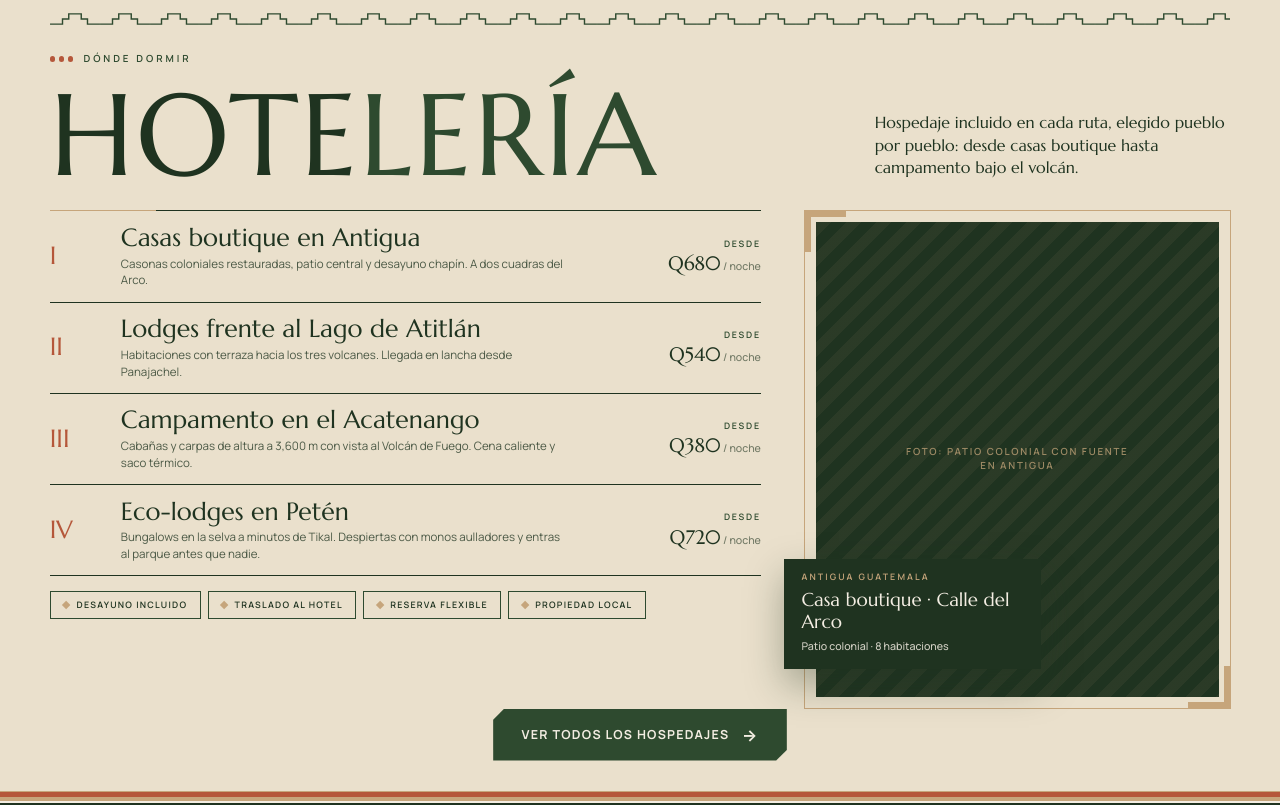
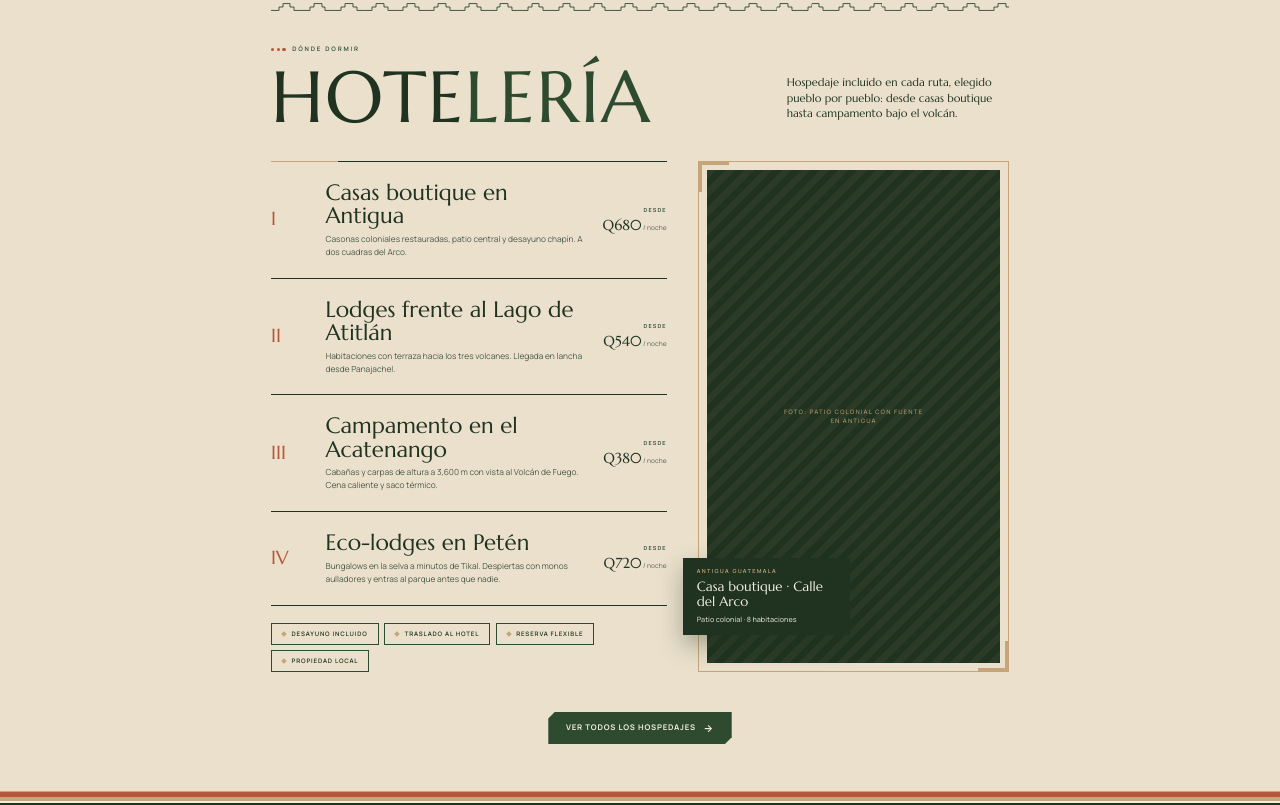
Before and after one commit to adminhallan-code/WixbalPagina, a website: page public/index.html in a window 1280 px wide. Shown: the part 2795-3600 px from the top of the page. Drawn offline with Linux system fonts and the light colour scheme.

Commit message:
Hotelería: escalado uniforme en vez de compresión vertical
Antes se reducían por separado alturas, tipografías y paddings verticales,
pero no lo horizontal, así que la sección se veía achatada.

Ahora el contenido va en .hotels__canvas, que mantiene el lienzo original de
1440 px y se escala entero con un único factor (fitHotels() en app.js, a
partir de la altura natural medida). Cada proporción del diseño se conserva
exacta: el titular sigue en 130 px y las filas en 40 px, solo que todo se
renderiza al 0.56.

Como el diseño es casi cuadrado (1440x1438) y la pantalla es apaisada, al
caber a lo alto queda más angosto que el ancho total y se centra, con franjas
de fondo a los lados. Es el compromiso propio de escalar en bloque.

En móvil no aplica: fitHotels() limpia el zoom por debajo de 1100 px.

Co-Authored-By: Claude Opus 5 <noreply@anthropic.com>

```diff
--- a/public/css/styles.css
+++ b/public/css/styles.css
@@ -683,55 +683,23 @@ a { color: inherit; text-decoration: none; cursor: pointer; }
 body.is-locked { overflow: hidden; }
 
 /* ================== Hotelería a tamaño de pantalla ========================
-   Solo esta sección. Va al final a propósito: estas reglas deben ganar a los
-   márgenes y tamaños fijos declarados arriba. Los clamp() están atados a --fh
-   para que también encaje en monitores bajos, sin recortar nada.
+   La sección ocupa una pantalla, pero su contenido NO se recomprime: se
+   mantiene el lienzo original de 1440 px y se escala entero con un único
+   factor (lo calcula fitHotels() en app.js). Así cada proporción del diseño
+   —tipografías, márgenes, la foto, las separaciones— se conserva exacta y la
+   sección se ve más pequeña, no achatada.
+
+   El precio de escalar en bloque: como el diseño es casi cuadrado (1440x1438)
+   y la pantalla es apaisada, al caber a lo alto queda más angosto que el ancho
+   total, con franjas de fondo a los lados.
    ========================================================================== */
 
 @media (min-width: 1100px) {
-  /* min-height, no height: si el monitor es más bajo de lo que el contenido
-     necesita, la sección crece en vez de solaparse. */
-  .hotels { min-height: var(--fh); display: flex; flex-direction: column; }
-
-  .hotels__head { padding: clamp(20px, calc(var(--fh) * .04), 32px) var(--pad) 0; }
-  .hotels .display { font-size: clamp(80px, calc(var(--fh) * .161), 130px); }
-  .hotels__lede { margin: 0 0 10px; font-size: 18px; }
-
-  .hotels__grid {
-    flex: 1;
-    padding: clamp(16px, calc(var(--fh) * .032), 26px) var(--pad) 0;
-    grid-template-columns: minmax(0, 1fr) 480px; gap: 48px;
+  .hotels {
+    height: var(--fh);
+    display: flex; align-items: center; justify-content: center;
   }
-
-  .hrow {
-    padding: clamp(7px, calc(var(--fh) * .0165), 14px) 0;
-    grid-template-columns: 56px 1fr auto; gap: 24px;
-  }
-  .hrow__num { font-size: clamp(22px, calc(var(--fh) * .0347), 28px); }
-  .hrow__title { font-size: clamp(20px, calc(var(--fh) * .0347), 28px); line-height: 1.1; }
-  .hrow__text {
-    margin-top: 5px; max-width: 500px;
-    font-size: clamp(11.5px, calc(var(--fh) * .0165), 13px); line-height: 1.45;
-  }
-  .hrow__price-value { margin-top: 6px; font-size: 22px; }
-
-  .chips { margin-top: clamp(8px, calc(var(--fh) * .018), 18px); gap: 8px; }
-  .chip { padding: clamp(7px, calc(var(--fh) * .0124), 10px) 14px; font-size: 10px; gap: 8px; }
-
-  .hotels__media { min-height: 0; }
-  .frame { padding: 12px; }
-  .frame__inner { inset: 12px; }
-  .frame__corner { width: 48px; height: 48px; }
-  .frame__card { left: -24px; bottom: 44px; max-width: 290px; padding: 16px 20px; }
-  .frame__name { font-size: 21px; }
-  .frame__note { font-size: 12px; }
-
-  /* El botón de cierre se ancla abajo y absorbe el aire sobrante. */
-  .hotels__cta {
-    margin: auto var(--pad) 0;
-    padding-bottom: clamp(18px, calc(var(--fh) * .042), 34px);
-  }
-  .hotels__cta .btn { padding: clamp(13px, calc(var(--fh) * .0248), 20px) 32px; }
+  .hotels__canvas { width: 1440px; flex: none; }
 }
 
 /* ============================== ANIMACIONES =============================== */
--- a/public/index.html
+++ b/public/index.html
@@ -10,8 +10,8 @@
 <link rel="preconnect" href="https://fonts.googleapis.com">
 <link rel="preconnect" href="https://fonts.gstatic.com" crossorigin>
 <link href="https://fonts.googleapis.com/css2?family=Manrope:wght@400;500;600;700;800&amp;family=Marcellus&amp;display=swap" rel="stylesheet">
-<link rel="stylesheet" href="/css/styles.css">
-<link rel="stylesheet" href="/css/responsive.css">
+<link rel="stylesheet" href="/css/styles.css?v=3">
+<link rel="stylesheet" href="/css/responsive.css?v=3">
 </head>
 <body>
 
@@ -274,6 +274,7 @@
 
   <!-- ========================== HOTELERÍA ========================== -->
   <section class="hotels" id="hoteleria">
+   <div class="hotels__canvas">
     <div class="zig zig--green"></div>
 
     <div class="hotels__head">
@@ -363,6 +364,7 @@
     <div class="hotels__cta">
       <a class="btn btn--green btn--lg" href="#cotizar">Ver todos los hospedajes <span class="arrow">→</span></a>
     </div>
+   </div>
   </section>
 
   <!-- =========================== FOOTER =========================== -->
@@ -491,6 +493,6 @@
   </div>
 </div>
 
-<script src="/js/app.js" defer></script>
+<script src="/js/app.js?v=3" defer></script>
 </body>
 </html>
--- a/public/js/app.js
+++ b/public/js/app.js
@@ -143,6 +143,32 @@
     var w = document.documentElement.clientWidth;
     var zoom = w >= BREAKPOINT ? Math.min(1.25, w / CANVAS) : 1;
     document.documentElement.style.setProperty('--zoom', zoom);
+  }
+
+  /* Hotelería ocupa una pantalla escalando su lienzo entero con un solo factor,
+     en vez de recomprimir cada medida por separado: así el diseño conserva sus
+     proporciones y se ve más pequeño, no achatado. */
+  function fitHotels() {
+    var canvas = $('.hotels__canvas');
+    if (!canvas) return;
+
+    if (document.documentElement.clientWidth < BREAKPOINT) {
+      canvas.style.zoom = '';
+      return;
+    }
+
+    // Altura natural del lienzo, sin escalar, en píxeles de diseño.
+    canvas.style.zoom = '1';
+    var natural = canvas.offsetHeight;
+    if (!natural) return;
+
+    var pageZoom = parseFloat(
+      getComputedStyle(document.documentElement).getPropertyValue('--zoom')
+    ) || 1;
+    var screenHeight = document.documentElement.clientHeight / pageZoom;
+
+    // Nunca se agranda por encima del diseño original.
+    canvas.style.zoom = Math.min(1, screenHeight / natural);
   }
 
   function fitModal() {
@@ -384,6 +410,7 @@
   function init() {
     buildRing();
     fitPage();
+    fitHotels();
     fitModal();
     initBurger();
     initCarousel();
@@ -395,8 +422,13 @@
     var raf;
     window.addEventListener('resize', function () {
       cancelAnimationFrame(raf);
-      raf = requestAnimationFrame(function () { fitPage(); fitModal(); });
+      raf = requestAnimationFrame(function () { fitPage(); fitHotels(); fitModal(); });
     });
+
+    // Las tipografías cambian la altura natural del lienzo al cargar.
+    if (document.fonts && document.fonts.ready) {
+      document.fonts.ready.then(fitHotels);
+    }
   }
 
   if (document.readyState === 'loading') {
```
